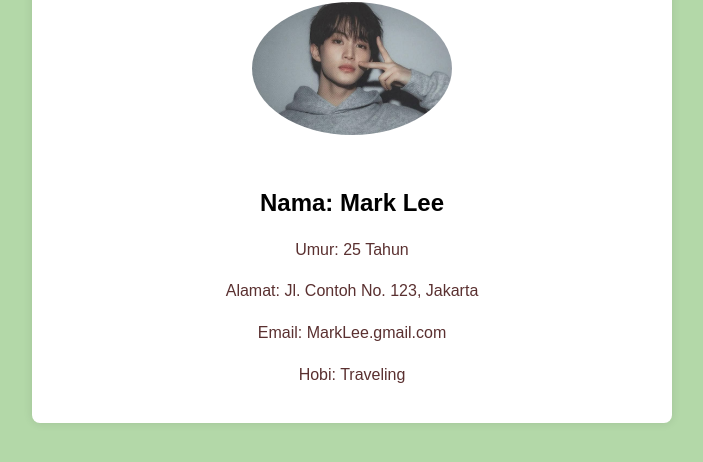
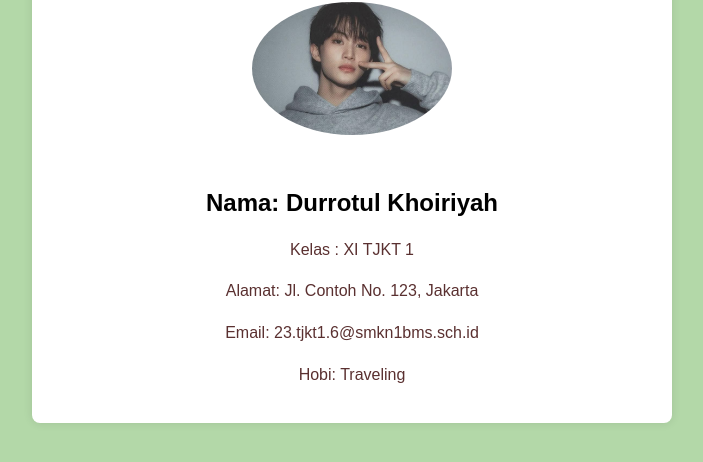
Before and after one commit to cachiino/Latihan1, a plain HTML site: page index.html in a window 1280 px wide. Shown: the part 148-610 px from the top of the page, without its empty margins (288-991 px from the left). Drawn offline with Linux system fonts and the light colour scheme.

Commit message:
Update index.html

```diff
--- a/index.html
+++ b/index.html
@@ -11,10 +11,10 @@
         <h1>Biodata Saya</h1>
         <div class="profile">
             <img src="image.jpeg" alt="Foto Profil" class="profile-img">
-            <h2>Nama: Mark Lee</h2>
-            <p>Umur: 25 Tahun</p>
+            <h2>Nama: Durrotul Khoiriyah</h2>
+            <p>Kelas : XI TJKT 1</p>
             <p>Alamat: Jl. Contoh No. 123, Jakarta</p>
-            <p>Email: MarkLee.gmail.com</p>
+            <p>Email: 23.tjkt1.6@smkn1bms.sch.id</p>
             <p>Hobi: Traveling</p>
         </div>
     </div>
```
